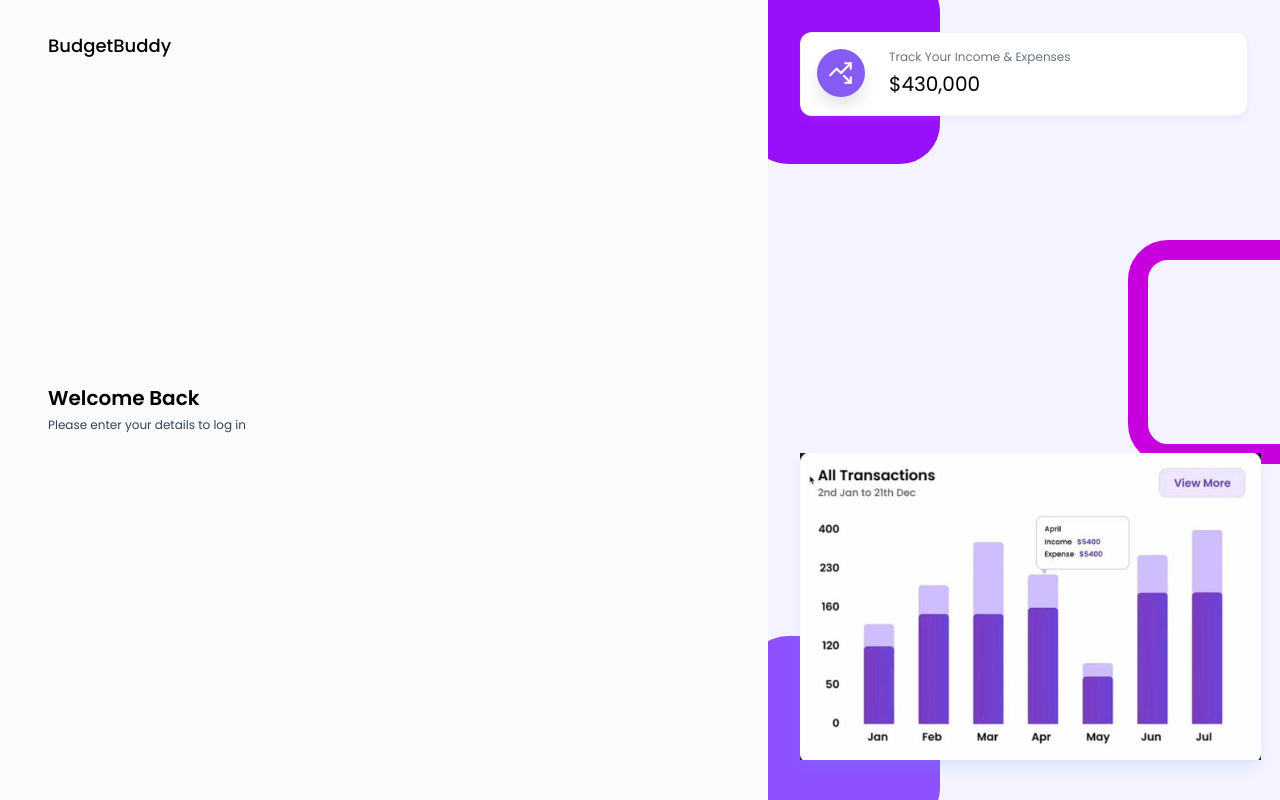
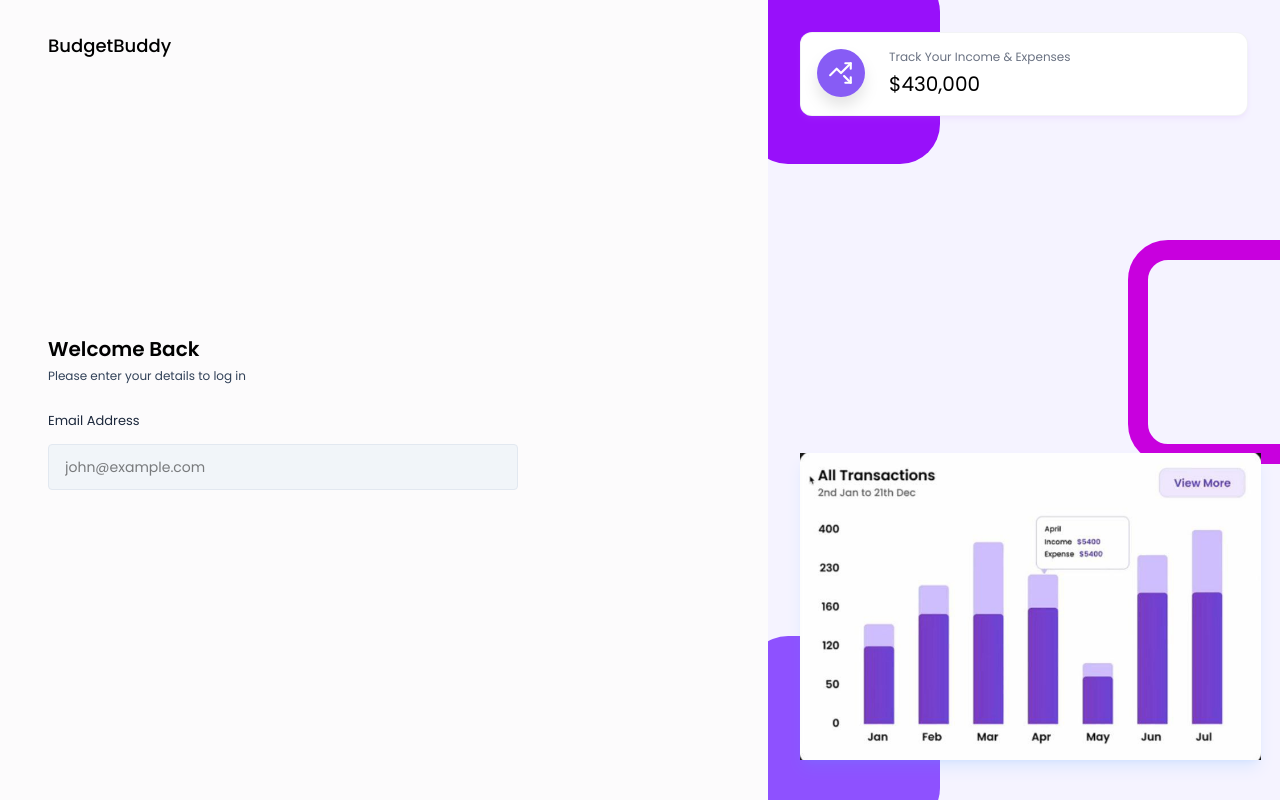
Before and after one commit to SumitGarg11/BudgetBuddy, a React (Vite) app in the folder frontend/: page /login in a window 1280 px wide. Built offline with nearby package versions, Linux system fonts and the light colour scheme.

Commit message:
add reusable Input component with password toggle feature

```diff
--- /dev/null
+++ b/frontend/src/components/Inputs/Input.jsx
@@ -0,0 +1,29 @@
+import React, { useState } from 'react'
+import {FaRegEye, FaRegEyeSlash} from "react-icons/fa6"
+const Input = ({value, placeholder, label, onChange, type}) => {
+    const [showPassword,setShowPassword] = useState(false);
+
+    const toggleShowPassword = () => {
+        setShowPassword(!showPassword);
+    };
+
+  return (
+    <div>
+        <label className='text-[13px] text-slate-800  ' >{label}</label>
+        <div className="input-box">
+            <input type = {type == 'password' ? showPassword ? 'text' : 'password' : type } placeholder={placeholder} className='w-full bg-transparent outline-none' value={value} onChange={(e) => onChange(e)} />
+            {type === "password" && (
+                <>
+                   {showPassword ? (
+                    <FaRegEye size={22} className='text-primary cursor-pointer' onClick={() => toggleShowPassword()} />
+                   ) : (
+                    <FaRegEyeSlash size={22} className='text-slate-400 cursor-pointer' onClick={() => toggleShowPassword()} />
+                   ) }
+                </>
+            )}
+        </div>
+    </div>
+  )
+}
+
+export default Input
--- a/frontend/src/index.css
+++ b/frontend/src/index.css
@@ -17,4 +17,11 @@
     background-color: #fcfbfc;
     overflow-x: hidden;
   }
+
+
 }
+
+
+.input-box {
+  @apply w-full flex justify-between gap-3  text-sm text-black bg-slate-100 rounded px-4 py-3 mb-4 mt-3  border border-slate-200 outline-none
+}
--- a/frontend/src/pages/Auth/Login.jsx
+++ b/frontend/src/pages/Auth/Login.jsx
@@ -1,12 +1,17 @@
 import React, { useState } from "react";
 import AuthLayout from "../../components/layouts/AuthLayout";
 import { useNavigate } from "react-router-dom";
+import Input from "../../components/Inputs/Input";
 
 const Login = () => {
-    const [email,setEmail] = useState("");
-    const [password,setPassword] = useState("");
-    const [error, setError] = useState(null);
-    const naviagte = useNavigate();
+  const [email, setEmail] = useState("");
+  const [password, setPassword] = useState("");
+  const [error, setError] = useState(null);
+  const naviagte = useNavigate();
+
+  // handleLogin
+
+  const handleLogin = async (e) => {};
   return (
     <AuthLayout>
       <div className="lg:w-[70%] h-3/4 md:h-full flex flex-col justify-center ">
@@ -14,6 +19,15 @@
         <p className="text-xs text-slate-700 mt-[5px] mb-6 ">
           Please enter your details to log in
         </p>
+        <form onSubmit={handleLogin}>
+          <Input
+            type="text"
+            value={email}
+            onChange={({ target }) => setEmail(target.value)}
+            label="Email Address"
+            placeholder="john@example.com"
+          />
+        </form>
       </div>
     </AuthLayout>
   );
```
